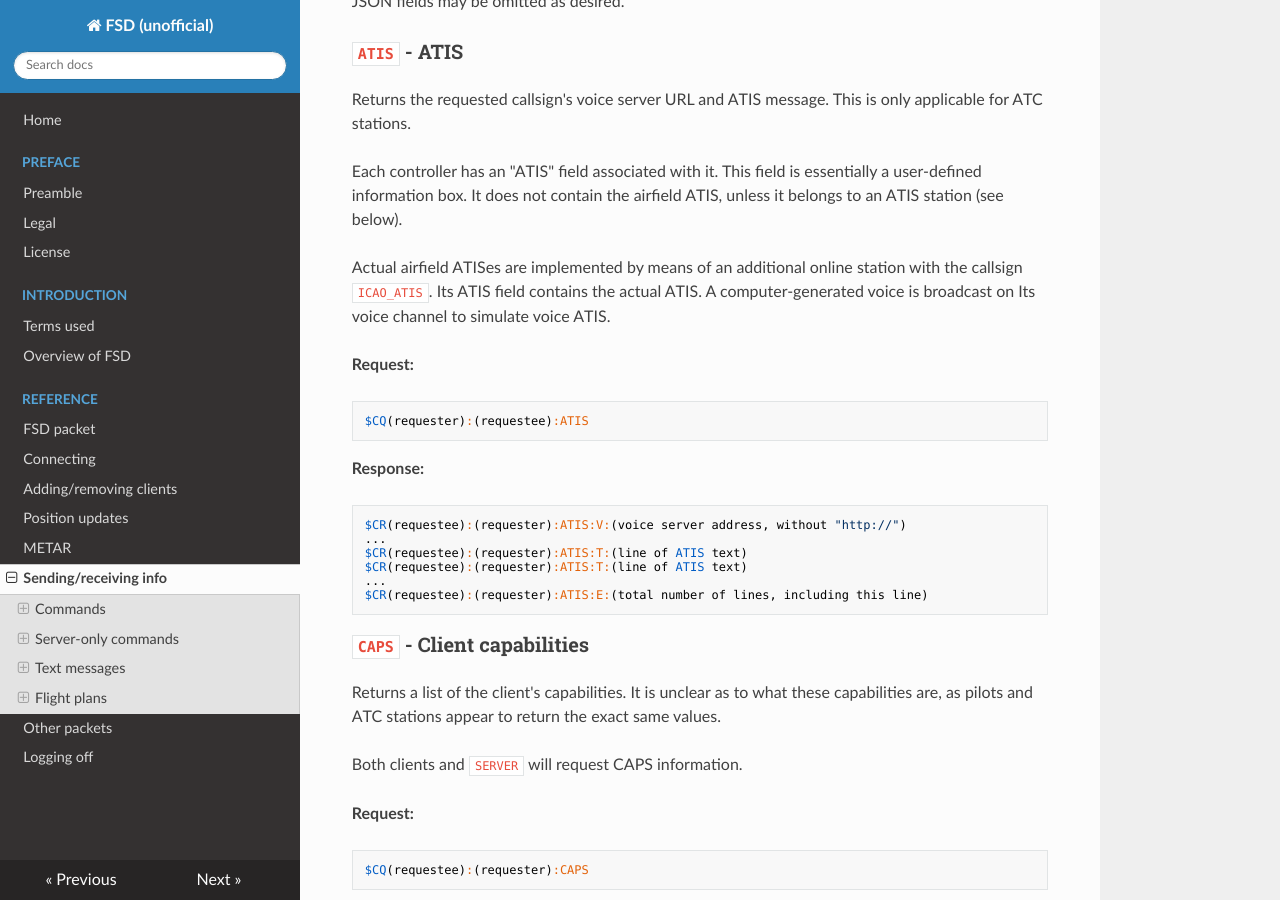
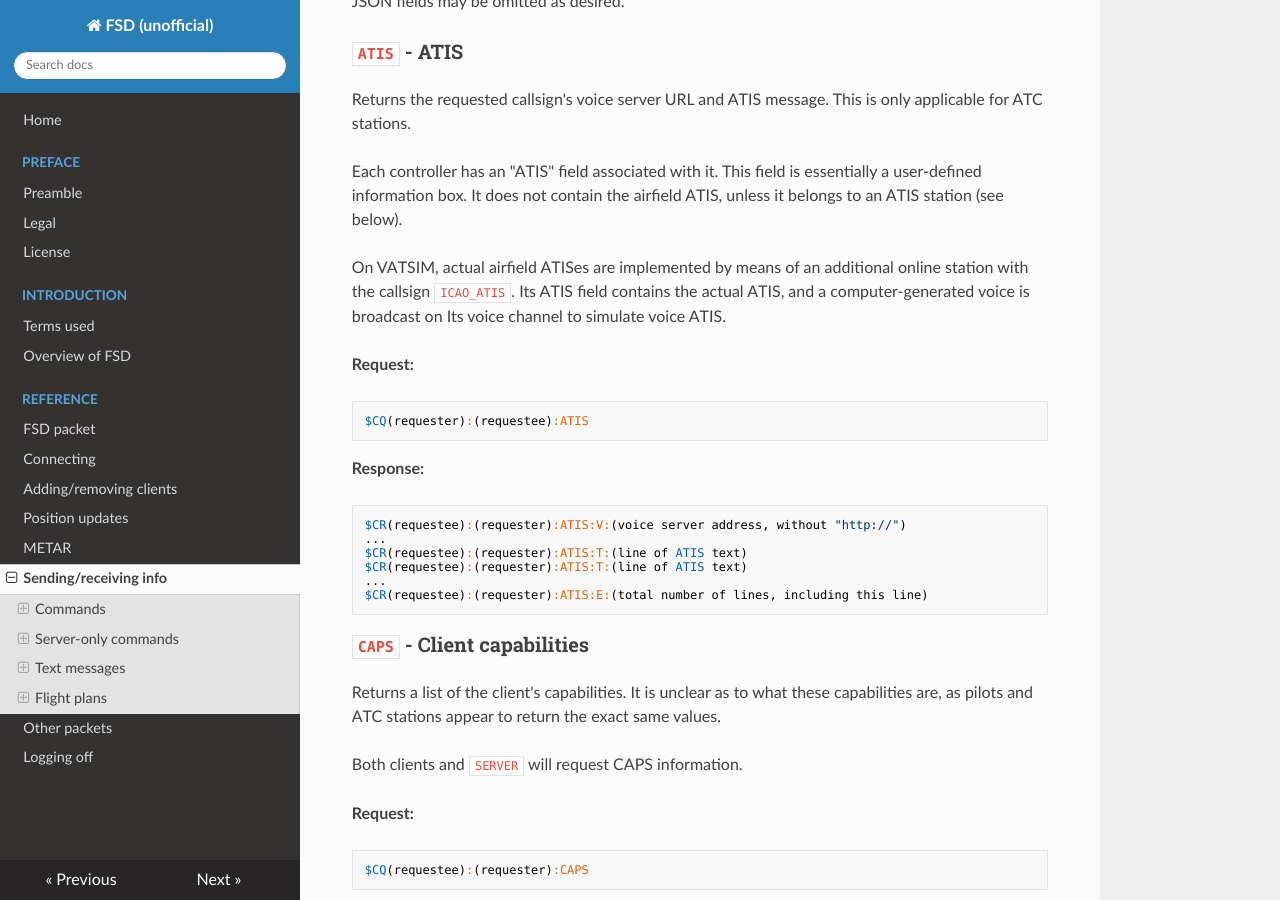
Before and after one commit to norrisng/fsd-doc, an MkDocs documentation site: the page built from docs/api/info.md, in a window 1280 px wide and 900 px high, scrolled down 1417 px. Built offline with MkDocs 1.6.1, drawn with Linux system fonts in a browser that asks for light colours; nearby versions of some CDN libraries; old or Windows-style settings are respelled for this version of MkDocs.

Commit message:
VATSIM-specific stuff for ATIS request

```diff
--- a/docs/api/info.md
+++ b/docs/api/info.md
@@ -84,7 +84,7 @@ Returns the requested callsign's voice server URL and ATIS message. This is only
 
 Each controller has an "ATIS" field associated with it. This field is essentially a user-defined information box. It does not contain the airfield ATIS, unless it belongs to an ATIS station (see below).
 
-Actual airfield ATISes are implemented by means of an additional online station with the callsign `ICAO_ATIS`. Its ATIS field contains the actual ATIS. A computer-generated voice is broadcast on Its voice channel to simulate voice ATIS.
+On VATSIM, actual airfield ATISes are implemented by means of an additional online station with the callsign `ICAO_ATIS`. Its ATIS field contains the actual ATIS, and a computer-generated voice is broadcast on Its voice channel to simulate voice ATIS.
 
 **Request:**
 
```
